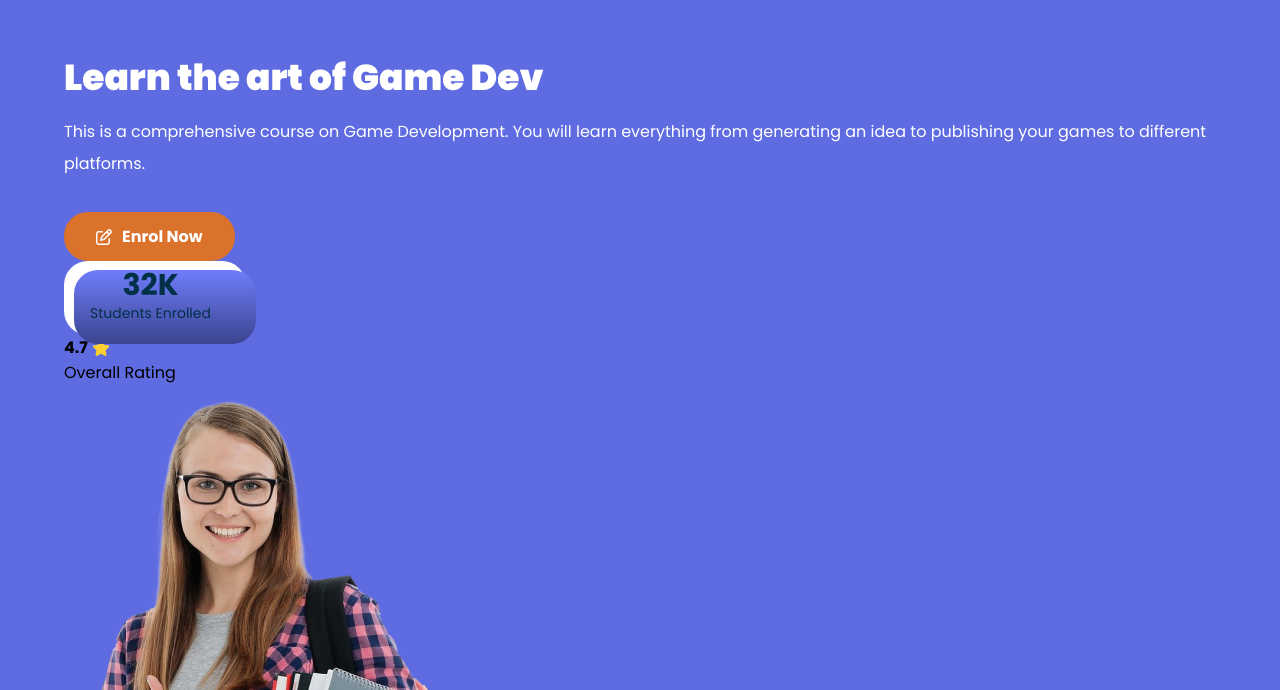
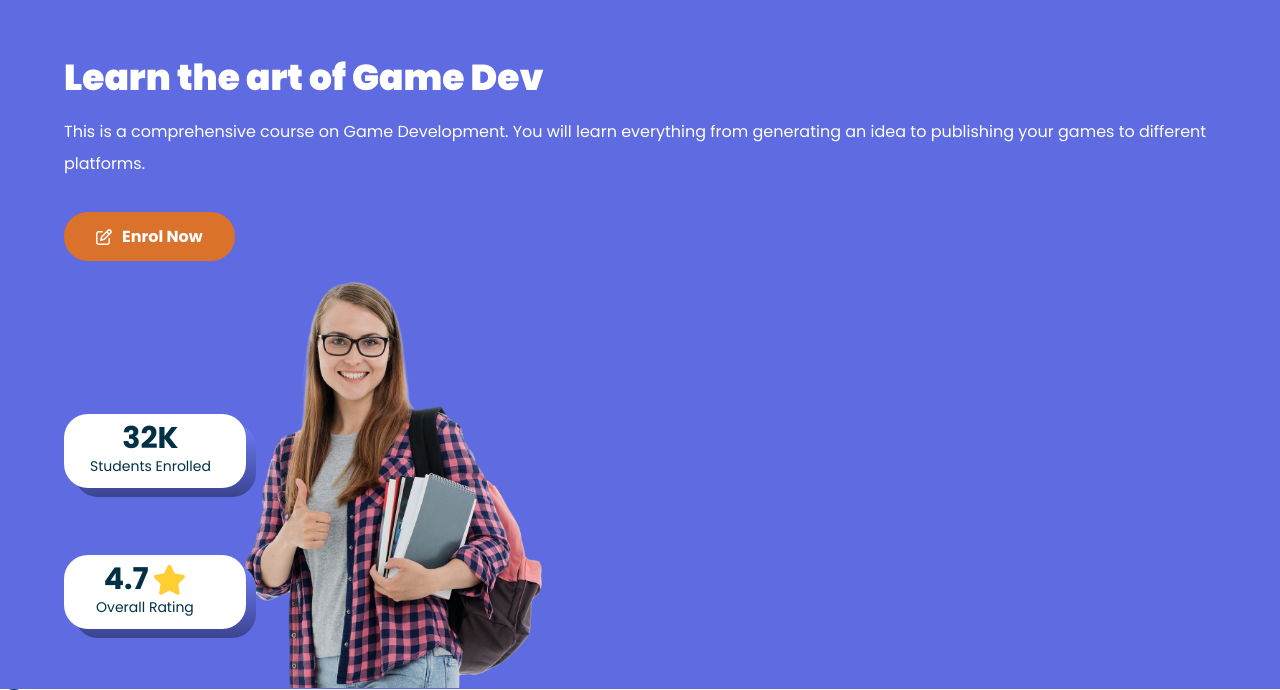
Before and after one commit to gavharoyabdurahimova/game_dev_project, a plain HTML site: page index.html in a window 1280 px wide. Shown: the part 110-800 px from the top of the page. Drawn offline with Linux system fonts and the light colour scheme.

Commit message:
gavharoy

```diff
--- a/index.html
+++ b/index.html
@@ -50,6 +50,7 @@
             </button>
           </div>
           <div class="hero_right">
+            <div class="umumiy">
               <div class="Students">
                 <h4>32K</h4>
                 <p>Students Enrolled</p>
@@ -62,6 +63,8 @@
               </div>
               <p>Overall Rating</p>
             </div>
+            </div>
+
             <div class="hero_image">
               <img src="./imeges/hero-image.png" alt="hero-image" />
             </div>
--- a/style/_header.scss
+++ b/style/_header.scss
@@ -1,5 +1,6 @@
 header {
   background-color: $header-bacground;
+  overflow-x: hidden;
 }
 .navbar {
   display: flex;
@@ -19,6 +20,7 @@ header {
   display: flex;
   flex-direction: column;
   .hero_left {
+    margin-bottom: 153px;
     h1 {
       color: #fff;
       font-size: 36px;
@@ -49,13 +51,15 @@ header {
     }
   }
   .hero_right {
+    position: relative;
+    z-index: 1;
+    display: flex;
     .Students {
       border-radius: 24px;
       padding: 6px 35px 13px 26px;
       background-color: #fff;
       max-width: 182px;
       position: relative;
-      z-index: 1;
       h4 {
         color: #023047;
         font-size: 30px;
@@ -83,20 +87,65 @@ header {
       z-index: -1;
     }
     .hero_image {
+      position: absolute;
+      top: -302px;
+      left: 169px;
+      z-index: -3;
       img {
-        max-width: 100%;
+        max-width: 320px;
+        top: 158px;
+        left: 3px;
+        position: absolute;
       }
     }
     .Overall {
       display: flex;
       flex-direction: column;
-
+      padding: 6px 40px 13px 20px;
+      align-items: center;
+      border-radius: 24px;
+      background: #fff;
+      position: relative;
+      h4 {
+        color: #023047;
+        font-size: 30px;
+        font-weight: 700;
+        line-height: 37.5px;
+        text-align: center;
+      }
+      p {
+        color: #023047;
+        font-size: 14px;
+        font-weight: 400;
+        line-height: 125%;
+        text-align: center;
+      }
+      i {
+        font-size: 30px;
+        text-align: center;
+      }
       .text_icon {
         display: flex;
         align-items: center;
         gap: 4px;
-        text-align: center;
       }
     }
+    .Overall::before {
+      content: "";
+      width: 100%;
+      height: 100%;
+      position: absolute;
+      background: linear-gradient(180deg, #6f7dfb 0%, #3b448f 100%);
+      top: 9px;
+      left: 10px;
+      border-radius: 24px;
+      z-index: -1;
+    }
+  }
+  .umumiy {
+    display: flex;
+    flex-direction: column;
+    margin-bottom: 60px;
+    gap: 67px;
   }
 }
```
Also changed, not shown: main/main.css, 1 other file.
